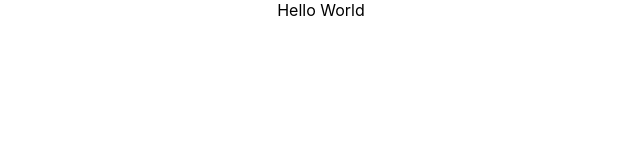
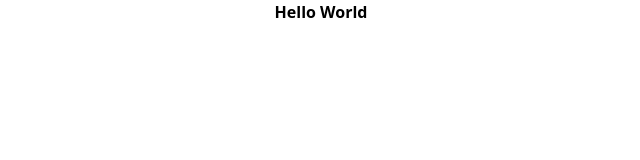
Before and after one commit to chandpratik/hotel-listing, a React (Create React App) app: page / in a window 1280 px wide. Shown: the top 160 px of the page, without its empty margins (319-959 px from the left). Built offline with nearby package versions, Linux system fonts and the light colour scheme.

Commit message:
Added Tailwind

```diff
--- /dev/null
+++ b/craco.config.js
@@ -0,0 +1,8 @@
+// craco.config.js
+module.exports = {
+  style: {
+    postcss: {
+      plugins: [require('tailwindcss'), require('autoprefixer')],
+    },
+  },
+};
--- a/src/App.js
+++ b/src/App.js
@@ -1,7 +1,7 @@
 import './App.css';
 
 function App() {
-  return <div className="App">Hello World</div>;
+  return <div className="App font-black">Hello World</div>;
 }
 
 export default App;
--- a/src/index.css
+++ b/src/index.css
@@ -1,13 +1,4 @@
-body {
-  margin: 0;
-  font-family: -apple-system, BlinkMacSystemFont, 'Segoe UI', 'Roboto', 'Oxygen',
-    'Ubuntu', 'Cantarell', 'Fira Sans', 'Droid Sans', 'Helvetica Neue',
-    sans-serif;
-  -webkit-font-smoothing: antialiased;
-  -moz-osx-font-smoothing: grayscale;
-}
-
-code {
-  font-family: source-code-pro, Menlo, Monaco, Consolas, 'Courier New',
-    monospace;
-}
+/* ./src/index.css */
+@tailwind base;
+@tailwind components;
+@tailwind utilities;
--- /dev/null
+++ b/tailwind.config.js
@@ -0,0 +1,11 @@
+module.exports = {
+  purge: ['./src/**/*.{js,jsx,ts,tsx}', './public/index.html'],
+  darkMode: false, // or 'media' or 'class'
+  theme: {
+    extend: {},
+  },
+  variants: {
+    extend: {},
+  },
+  plugins: [],
+};
```
Also changed, not shown: package.json (+9 -3 lines), 1 other file (tests, documents, lock files or other folders).
